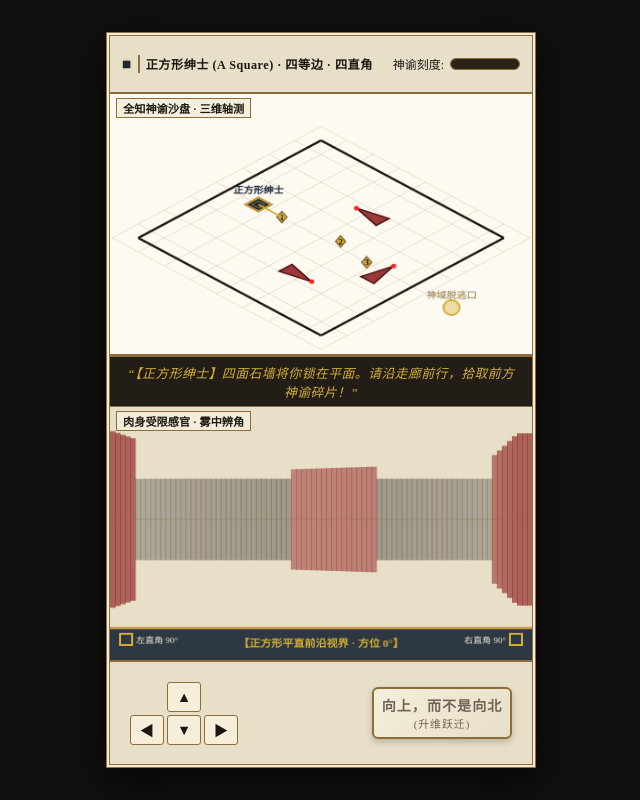
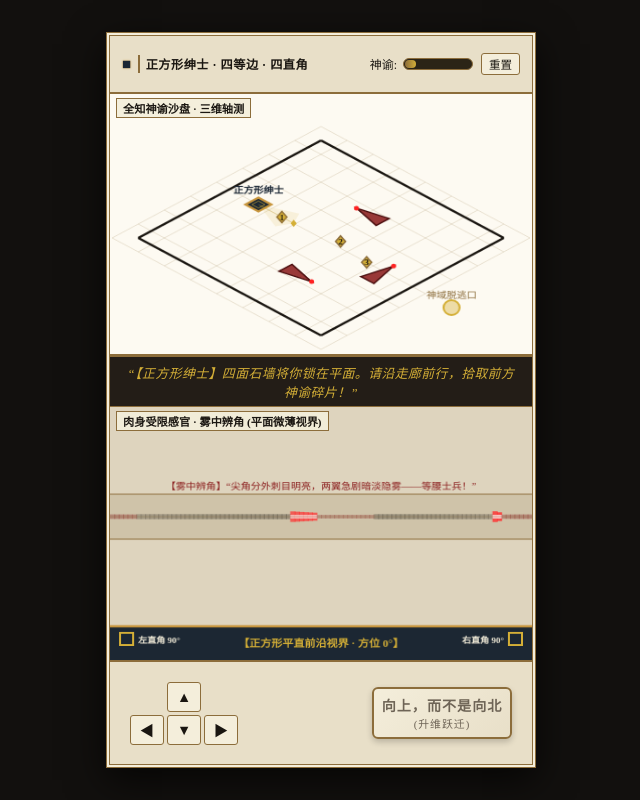
Before and after one commit to breakneo/flatland-game, a website with bundled scripts: page index.html in a window 1280 px wide. Shown: the whole page, without its empty margins (319-959 px from the left). Built offline with nearby package versions, Linux system fonts and the light colour scheme.

Commit message:
fix(experience): refine 1D thin fog slice, localized shake, elegant vision cone, and ascension pacing

```diff
--- a/assets/main/scripts/core/geometry/FogRaycast.ts
+++ b/assets/main/scripts/core/geometry/FogRaycast.ts
@@ -6,6 +6,7 @@ export interface FogRayHit {
   brightness: number;
   hitType: 'wall' | 'isosceles' | 'exit';
   color: string;
+  apexProximity?: number;
 }
 
 export interface WallSegment {
@@ -82,6 +83,7 @@ export function computeFogVisionRays(
     }
 
     // 2. Raycast against isosceles triangle perimeters
+    let hitApexDist = Infinity;
     for (const tri of triangles) {
       const edges = [
         { p1: tri.apex, p2: tri.baseLeft },
@@ -94,18 +96,27 @@ export function computeFogVisionRays(
           closestT = t;
           closestType = 'isosceles';
           closestColor = '#8b1e1e'; // Blood crimson for isosceles soldiers
+
+          const hitX = origin.x + dx * t;
+          const hitY = origin.y + dy * t;
+          hitApexDist = Math.hypot(hitX - tri.apex.x, hitY - tri.apex.y);
         }
       }
     }
 
     if (closestT < Infinity && closestT <= maxDist) {
       const brightness = Math.max(0, Math.min(1, 1 - closestT / maxDist));
+      const apexProximity = closestType === 'isosceles'
+        ? Math.max(0, Math.min(1, 1 - hitApexDist / 1.2))
+        : 0;
+
       results.push({
         angleOffset,
         distance: closestT,
         brightness,
         hitType: closestType,
         color: closestColor,
+        apexProximity,
       });
     } else {
       results.push({
@@ -114,6 +125,7 @@ export function computeFogVisionRays(
         brightness: 0,
         hitType: 'wall',
         color: '#1a1611',
+        apexProximity: 0,
       });
     }
   }
--- a/assets/sub_gameplay/scripts/controllers/EscapeGameController.ts
+++ b/assets/sub_gameplay/scripts/controllers/EscapeGameController.ts
@@ -26,6 +26,7 @@ export class EscapeGameController {
   public patrols: PatrolAgent[] = [];
   public ascensionFSM: AscensionFSM;
   public juice: JuiceController;
+  private nearMissCooldown: number = 0;
 
   public victoryManuscript: string = `
 【手稿·第一卷·密室的虚妄】
@@ -84,10 +85,10 @@ export class EscapeGameController {
   }
 
   public requestAscension(): boolean {
-    const success = this.ascensionFSM.triggerAscend(3.5);
+    const success = this.ascensionFSM.triggerAscend(7.0); // 延长至 7.0 秒滞空时间，从容翻墙
     if (success) {
-      // Trigger dramatic screen shake and hit stop
-      this.juice.addTrauma(0.9);
+      // 升维轻微顿挫震动
+      this.juice.addTrauma(0.35);
       this.juice.triggerHitStop(80);
     }
     return success;
@@ -103,6 +104,7 @@ export class EscapeGameController {
     this.player = { x: -4.8, y: 0, angle: 0, size: 1.0 };
     this.ascensionFSM = new AscensionFSM();
     this.juice = new JuiceController();
+    this.nearMissCooldown = 0;
     for (const patrol of this.patrols) {
       patrol.reset();
     }
@@ -113,7 +115,8 @@ export class EscapeGameController {
 
     this.player.angle += turn * 2.5 * dt;
 
-    const moveSpeed = 4.0;
+    // 升维后在三维空间中翱翔，移动速度提升至 6.0，二维平面为 4.0
+    const moveSpeed = this.isAscended ? 6.0 : 4.0;
     const dx = Math.cos(this.player.angle) * forward * moveSpeed * dt;
     const dy = Math.sin(this.player.angle) * forward * moveSpeed * dt;
 
@@ -140,6 +143,11 @@ export class EscapeGameController {
 
     this.ascensionFSM.update(dt);
 
+    // 自然冥想蓄力：若已落回二维且能量不足，每秒缓慢蓄力 3 点心智，杜绝卡关死局
+    if (!this.isAscended && this.ascensionFSM.energy < 100) {
+      this.ascensionFSM.chargeEnergy(3.5 * dt);
+    }
+
     let hasNearMiss = false;
     const playerPt: Point2D = { x: this.player.x, y: this.player.y };
 
@@ -149,7 +157,7 @@ export class EscapeGameController {
         const res = patrol.update(dt, playerPt, this.isAscended, this.player.angle);
         if (res.isColliding) {
           this.gameState = 'DEFEATED';
-          this.juice.addTrauma(1.0);
+          this.juice.addTrauma(0.7);
           this.juice.triggerHitStop(150);
           return { isNearMiss: false, isFrozen: false };
         }
@@ -159,8 +167,14 @@ export class EscapeGameController {
       }
     }
 
-    if (hasNearMiss) {
-      this.juice.addTrauma(0.15);
+    if (this.nearMissCooldown > 0) {
+      this.nearMissCooldown -= dt;
+    }
+
+    // 险避心跳震动防抖：加入 0.5s 冷却，且仅产生轻微脉冲（0.06），拒绝晃动晕眩
+    if (hasNearMiss && this.nearMissCooldown <= 0) {
+      this.juice.addTrauma(0.06);
+      this.nearMissCooldown = 0.5;
     }
 
     // Check exit reach condition
--- a/index.html
+++ b/index.html
@@ -12,18 +12,21 @@
     <header class="header-bar">
       <div class="character-identity">
         <span class="square-badge">■</span>
-        <span class="identity-text">正方形绅士 (A Square) · 四等边 · 四直角</span>
+        <span class="identity-text">正方形绅士 · 四等边 · 四直角</span>
       </div>
-      <div class="oracle-gauge-wrapper">
-        <span>神谕刻度:</span>
-        <div class="mercury-tube">
-          <div class="mercury-level" id="mercury-bar"></div>
+      <div class="header-right-tools">
+        <div class="oracle-gauge-wrapper">
+          <span>神谕:</span>
+          <div class="mercury-tube">
+            <div class="mercury-level" id="mercury-bar"></div>
+          </div>
         </div>
+        <button id="btn-quick-reset" class="btn-quick-reset" title="重新开始本幕试炼">重置</button>
       </div>
     </header>
 
     <!-- 上半部 35%：全知神谕沙盘 -->
-    <div class="viewport-panel omni-viewport">
+    <div class="viewport-panel omni-viewport" id="omni-viewport">
       <div class="panel-tag">全知神谕沙盘 · 三维轴测</div>
       <canvas id="omni-canvas" width="420" height="280"></canvas>
     </div>
@@ -34,8 +37,8 @@
     </div>
 
     <!-- 下半部 35%：肉身迷雾受限视界 -->
-    <div class="viewport-panel subj-viewport">
-      <div class="panel-tag">肉身受限感官 · 雾中辨角</div>
+    <div class="viewport-panel subj-viewport" id="subj-viewport">
+      <div class="panel-tag">肉身受限感官 · 雾中辨角 (平面微薄视界)</div>
       <canvas id="subj-canvas" width="420" height="270"></canvas>
     </div>
 
--- a/src/main.ts
+++ b/src/main.ts
@@ -76,12 +76,18 @@ function handleAscend(): void {
 
 btnAscend.addEventListener('click', handleAscend);
 
-btnModalAction.addEventListener('click', () => {
+const btnQuickReset = document.getElementById('btn-quick-reset')!;
+const subjViewport = document.getElementById('subj-viewport')!;
+
+function resetWholeLevel(): void {
   modalOverlay.classList.remove('active');
   game.reset();
   for (const f of fragments) f.collected = false;
   dialogueStrip.textContent = '“【正方形绅士】四面石墙将你锁在平面。请沿走廊前行，拾取前方神谕碎片！”';
-});
+}
+
+btnQuickReset.addEventListener('click', resetWholeLevel);
+btnModalAction.addEventListener('click', resetWholeLevel);
 
 // Set initial welcoming quote
 dialogueStrip.textContent = '“【正方形绅士】四面石墙将你锁在平面。请沿走廊前行，拾取前方神谕碎片！”';
@@ -149,9 +155,9 @@ function gameLoop(now: number): void {
     btnModalAction.textContent = '重聚肉身';
   }
 
-  // 6. Camera Screen Shake Apply
+  // 6. 镜头局部震颤：仅作用于肉身第一人称视界，上屏沙盘与操作区稳如泰山
   const juiceFrame = game.juice.update(dt);
-  gameFrame.style.transform = `translate(${juiceFrame.offsetX}px, ${juiceFrame.offsetY}px)`;
+  subjViewport.style.transform = `translate(${juiceFrame.offsetX}px, ${juiceFrame.offsetY}px)`;
 
   // 7. Render Views
   renderOmniscientView();
@@ -382,19 +388,60 @@ function renderOmniscientView(): void {
     omniCtx.fillText('正方形绅士', cx + centerPoint.screenX, cy + centerPoint.screenY - 12);
   }
 
-  // Heading pointer line from square center
+  // ========================================================
+  // ELEGANT VISION CONE (典雅微光视锥取代突兀直杆)
+  // ========================================================
   const centerP = project3DtoIso({ x: game.player.x, y: game.player.y, z: game.currentZ }, scale);
   const px = cx + centerP.screenX;
   const py = cy + centerP.screenY;
-  const hx = game.player.x + Math.cos(game.player.angle) * 1.8;
-  const hy = game.player.y + Math.sin(game.player.angle) * 1.8;
-  const hp = project3DtoIso({ x: hx, y: hy, z: game.currentZ }, scale);
-  omniCtx.strokeStyle = '#d4af37';
-  omniCtx.lineWidth = 1.8;
+
+  const fovRad = Math.PI / 4; // 45° 柔和探照视锥
+  const coneDist = 2.4;
+  const coneLeft = project3DtoIso({
+    x: game.player.x + Math.cos(game.player.angle - fovRad / 2) * coneDist,
+    y: game.player.y + Math.sin(game.player.angle - fovRad / 2) * coneDist,
+    z: game.currentZ,
+  }, scale);
+  const coneRight = project3DtoIso({
+    x: game.player.x + Math.cos(game.player.angle + fovRad / 2) * coneDist,
+    y: game.player.y + Math.sin(game.player.angle + fovRad / 2) * coneDist,
+    z: game.currentZ,
+  }, scale);
+  const coneApex = project3DtoIso({
+    x: game.player.x + Math.cos(game.player.angle) * (coneDist + 0.3),
+    y: game.player.y + Math.sin(game.player.angle) * (coneDist + 0.3),
+    z: game.currentZ,
+  }, scale);
+
+  // 柔和探照微光
+  omniCtx.fillStyle = 'rgba(212, 175, 55, 0.12)';
   omniCtx.beginPath();
   omniCtx.moveTo(px, py);
-  omniCtx.lineTo(cx + hp.screenX, cy + hp.screenY);
+  omniCtx.lineTo(cx + coneLeft.screenX, cy + coneLeft.screenY);
+  omniCtx.lineTo(cx + coneApex.screenX, cy + coneApex.screenY);
+  omniCtx.lineTo(cx + coneRight.screenX, cy + coneRight.screenY);
+  omniCtx.closePath();
+  omniCtx.fill();
+
+  // 视锥边界微线
+  omniCtx.strokeStyle = 'rgba(212, 175, 55, 0.28)';
+  omniCtx.lineWidth = 1;
+  omniCtx.beginPath();
+  omniCtx.moveTo(px, py);
+  omniCtx.lineTo(cx + coneApex.screenX, cy + coneApex.screenY);
   omniCtx.stroke();
+
+  // 前沿精致小金菱视标
+  const tipX = cx + coneApex.screenX;
+  const tipY = cy + coneApex.screenY;
+  omniCtx.fillStyle = '#d4af37';
+  omniCtx.beginPath();
+  omniCtx.moveTo(tipX, tipY - 4);
+  omniCtx.lineTo(tipX + 3, tipY);
+  omniCtx.lineTo(tipX, tipY + 4);
+  omniCtx.lineTo(tipX - 3, tipY);
+  omniCtx.closePath();
+  omniCtx.fill();
 }
 
 function renderSubjectiveFogView(): void {
@@ -402,49 +449,114 @@ function renderSubjectiveFogView(): void {
   const h = subjCanvas.height;
   subjCtx.clearRect(0, 0, w, h);
 
-  // Foggy parchment horizon
-  subjCtx.fillStyle = '#e8dfc8';
+  // 维多利亚古典羊皮纸深色微槽背景
+  subjCtx.fillStyle = '#ded4be';
   subjCtx.fillRect(0, 0, w, h);
 
-  const rays = game.getFogRays(84);
+  // 迷雾中央视界槽（Slot）：体现平面国一维线段微薄特性
+  const hudHeight = 36;
+  const horizonY = (h - hudHeight) / 2;
+
+  // 视界槽底槽暗带
+  subjCtx.fillStyle = '#cfc3a9';
+  subjCtx.fillRect(0, horizonY - 24, w, 48);
+
+  const rays = game.getFogRays(96);
   const colWidth = w / rays.length;
+
+  let maxApexProximity = 0;
+  let hasNearIsosceles = false;
 
   for (let i = 0; i < rays.length; i++) {
     const ray = rays[i];
     if (ray.distance < Infinity) {
-      // Perspective height
-      const colHeight = Math.min(h - 40, (h / (ray.distance * Math.cos(ray.angleOffset))) * 3.8);
-      const top = (h - 30 - colHeight) / 2;
+      if (ray.hitType === 'isosceles') {
+        hasNearIsosceles = true;
+        if ((ray.apexProximity || 0) > maxApexProximity) {
+          maxApexProximity = ray.apexProximity || 0;
+        }
+      }
 
-      const alpha = Math.max(0.12, ray.brightness);
+      // 平面国微薄厚度：厚度在 4px ~ 22px 之间微幅张弛，绝非摩天大厦般的立柱！
+      const distFactor = Math.min(1, 1 / (ray.distance * Math.cos(ray.angleOffset)));
+      let beamHeight = Math.max(4, Math.min(22, 4 + distFactor * 16));
+
       if (ray.hitType === 'isosceles') {
-        subjCtx.fillStyle = `rgba(139, 30, 30, ${alpha})`; // Crimson for isosceles
+        const apexFactor = ray.apexProximity || 0;
+        if (apexFactor > 0.4) {
+          // 原著精髓：等腰三角形尖角破雾而出，极其分外刺眼明亮！
+          beamHeight = Math.min(26, beamHeight + apexFactor * 6);
+          const top = horizonY - beamHeight / 2;
+
+          // 尖端耀眼白炽猩红光斑
+          const alpha = Math.min(1, ray.brightness * 1.5);
+          subjCtx.fillStyle = `rgba(255, 50, 50, ${alpha})`;
+          subjCtx.fillRect(i * colWidth, top, colWidth + 0.8, beamHeight);
+
+          // 核心白炽光丝
+          subjCtx.fillStyle = `rgba(255, 240, 240, ${alpha * 0.9})`;
+          subjCtx.fillRect(i * colWidth, horizonY - 2, colWidth + 0.8, 4);
+        } else {
+          // 斜边两翼向后隐入深雾：迅速暗淡、模糊、变细
+          const flankAlpha = Math.max(0.12, ray.brightness * 0.55);
+          beamHeight = Math.max(3, beamHeight * 0.7);
+          const top = horizonY - beamHeight / 2;
+          subjCtx.fillStyle = `rgba(130, 28, 28, ${flankAlpha})`;
+          subjCtx.fillRect(i * colWidth, top, colWidth + 0.8, beamHeight);
+        }
       } else {
-        subjCtx.fillStyle = `rgba(26, 22, 17, ${alpha})`; // Dark ink for walls
+        // 石墙：整齐平直的墨色发光细带
+        const top = horizonY - beamHeight / 2;
+        const alpha = Math.max(0.15, ray.brightness * 0.88);
+        subjCtx.fillStyle = `rgba(26, 22, 17, ${alpha})`;
+        subjCtx.fillRect(i * colWidth, top, colWidth + 0.8, beamHeight);
       }
-      subjCtx.fillRect(i * colWidth, top, colWidth + 0.6, colHeight);
     }
   }
 
-  // Horizon midline
-  subjCtx.strokeStyle = 'rgba(140, 109, 59, 0.4)';
+  // 极细微地平基准虚线
+  subjCtx.strokeStyle = 'rgba(140, 109, 59, 0.35)';
   subjCtx.lineWidth = 1;
   subjCtx.beginPath();
-  subjCtx.moveTo(0, (h - 30) / 2);
-  subjCtx.lineTo(w, (h - 30) / 2);
+  subjCtx.moveTo(0, horizonY);
+  subjCtx.lineTo(w, horizonY);
   subjCtx.stroke();
+
+  // 视界槽上下的古典青铜边线
+  subjCtx.strokeStyle = '#8c6d3b';
+  subjCtx.lineWidth = 1;
+  subjCtx.beginPath();
+  subjCtx.moveTo(0, horizonY - 24);
+  subjCtx.lineTo(w, horizonY - 24);
+  subjCtx.moveTo(0, horizonY + 24);
+  subjCtx.lineTo(w, horizonY + 24);
+  subjCtx.stroke();
+
+  // 视界上方实时原著辨形手稿
+  subjCtx.font = '10px serif';
+  subjCtx.textAlign = 'center';
+  if (hasNearIsosceles && maxApexProximity > 0.5) {
+    subjCtx.fillStyle = '#8b1e1e';
+    subjCtx.fillText('【雾中辨角】“尖角分外刺目明亮，两翼急剧暗淡隐雾——等腰士兵！”', w / 2, horizonY - 29);
+  } else if (hasNearIsosceles) {
+    subjCtx.fillStyle = '#6e451e';
+    subjCtx.fillText('【雾中辨角】“远处微红暗影浮动，锐角未明……”', w / 2, horizonY - 29);
+  } else {
+    subjCtx.fillStyle = '#5c4e3a';
+    subjCtx.fillText('【雾中辨形】“平直暗影，明暗均等——石牢坚壁。”', w / 2, horizonY - 29);
+  }
 
   // ========================================================
   // SQUARE GENTLEMAN 1ST-PERSON FOREGROUND HUD
   // (正方形身躯前沿视界 HUD：90° 直角与平直外壁刻度)
   // ========================================================
-  const hudY = h - 34;
+  const hudY = h - hudHeight;
 
-  // Background frame
-  subjCtx.fillStyle = 'rgba(26, 38, 52, 0.9)';
-  subjCtx.fillRect(0, hudY, w, 34);
+  // 底部黑金边底板
+  subjCtx.fillStyle = '#1c2733';
+  subjCtx.fillRect(0, hudY, w, hudHeight);
 
-  // Gilded border representing straight square edge
+  // 平直前沿金色直边
   subjCtx.strokeStyle = '#c8963e';
   subjCtx.lineWidth = 2.5;
   subjCtx.beginPath();
@@ -452,33 +564,33 @@ function renderSubjectiveFogView(): void {
   subjCtx.lineTo(w, hudY);
   subjCtx.stroke();
 
-  // Left 90° corner marker
+  // 左 90° 直角标志
   subjCtx.strokeStyle = '#d4af37';
   subjCtx.lineWidth = 2;
-  subjCtx.strokeRect(10, hudY + 6, 12, 12);
-  subjCtx.font = '9px serif';
+  subjCtx.strokeRect(10, hudY + 7, 13, 13);
+  subjCtx.font = 'bold 9px serif';
   subjCtx.fillStyle = '#f4eedb';
   subjCtx.textAlign = 'left';
-  subjCtx.fillText('左直角 90°', 26, hudY + 16);
+  subjCtx.fillText('左直角 90°', 28, hudY + 18);
 
-  // Right 90° corner marker
-  subjCtx.strokeRect(w - 22, hudY + 6, 12, 12);
+  // 右 90° 直角标志
+  subjCtx.strokeRect(w - 23, hudY + 7, 13, 13);
   subjCtx.textAlign = 'right';
-  subjCtx.fillText('右直角 90°', w - 26, hudY + 16);
+  subjCtx.fillText('右直角 90°', w - 28, hudY + 18);
 
-  // Center HUD compass and heading
+  // 罗盘方位与正方形前沿
   const deg = Math.round((((game.player.angle * 180) / Math.PI) % 360 + 360) % 360);
   subjCtx.font = 'bold 11px serif';
   subjCtx.fillStyle = '#d4af37';
   subjCtx.textAlign = 'center';
-  subjCtx.fillText(`【正方形平直前沿视界 · 方位 ${deg}°】`, w / 2, hudY + 20);
+  subjCtx.fillText(`【正方形平直前沿视界 · 方位 ${deg}°】`, w / 2, hudY + 22);
 
-  // 3D Levitation banner if ascended
+  // 升维滞空横幅
   if (game.isAscended) {
-    subjCtx.fillStyle = 'rgba(212, 175, 55, 0.92)';
-    subjCtx.fillRect(w / 2 - 120, 6, 240, 24);
+    subjCtx.fillStyle = 'rgba(212, 175, 55, 0.95)';
+    subjCtx.fillRect(w / 2 - 130, 6, 260, 24);
     subjCtx.strokeStyle = '#8c6d3b';
-    subjCtx.strokeRect(w / 2 - 120, 6, 240, 24);
+    subjCtx.strokeRect(w / 2 - 130, 6, 260, 24);
 
     subjCtx.font = 'bold 11px serif';
     subjCtx.fillStyle = '#1a1611';
@@ -487,8 +599,5 @@ function renderSubjectiveFogView(): void {
   }
 }
 
-// Start game loop
+// 启动游戏主循环
 requestAnimationFrame(gameLoop);
-
-// Start game loop
-requestAnimationFrame(gameLoop);
--- a/src/style.css
+++ b/src/style.css
@@ -74,6 +74,29 @@ body {
 .identity-text {
   border-left: 2px solid var(--brass);
   padding-left: 6px;
+}
+
+.header-right-tools {
+  display: flex;
+  align-items: center;
+  gap: 8px;
+}
+
+.btn-quick-reset {
+  background: var(--parchment);
+  border: 1px solid var(--brass);
+  color: var(--ink);
+  font-family: inherit;
+  font-size: 0.72rem;
+  padding: 2px 7px;
+  border-radius: 3px;
+  cursor: pointer;
+  transition: all 0.15s;
+}
+
+.btn-quick-reset:hover {
+  background: var(--brass-light);
+  color: #fff;
 }
 
 .oracle-gauge-wrapper {
```
Also changed, not shown: tests/core/fog-raycast.test.ts (+19 -0 lines).
